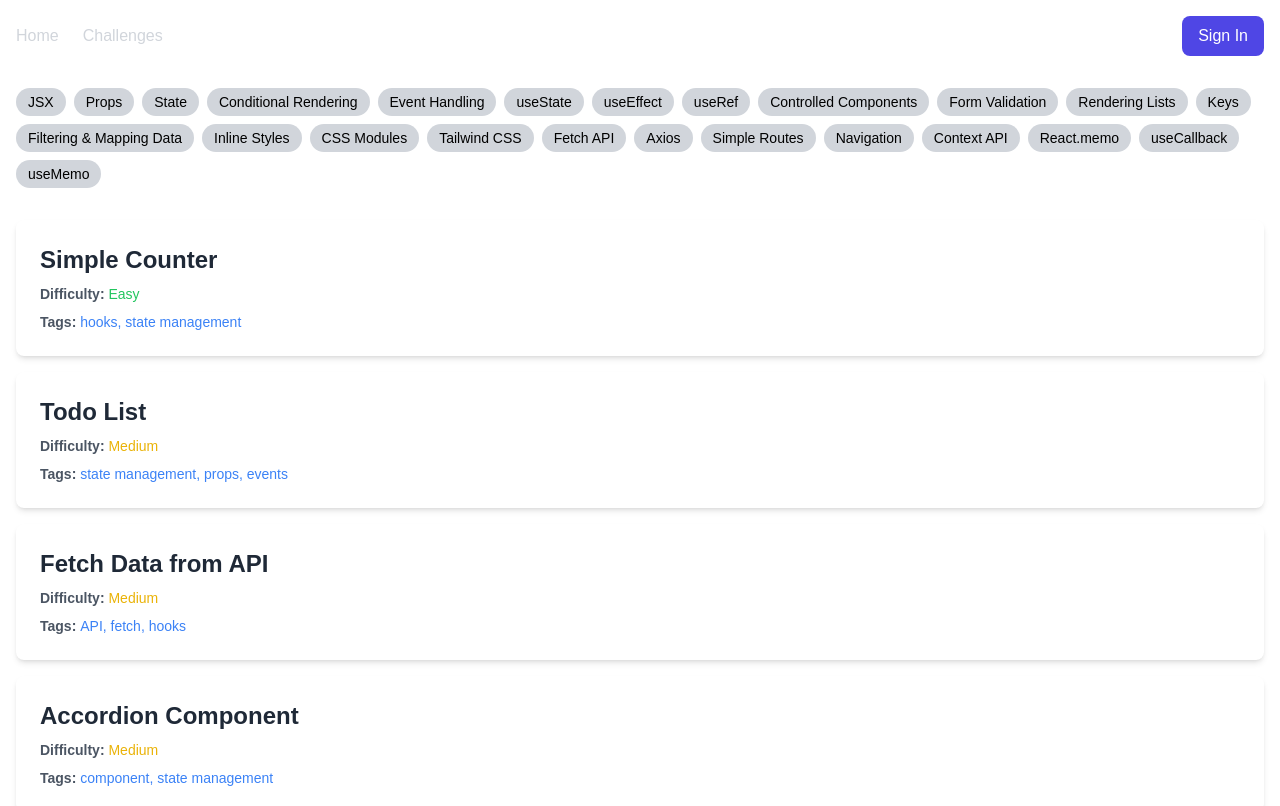
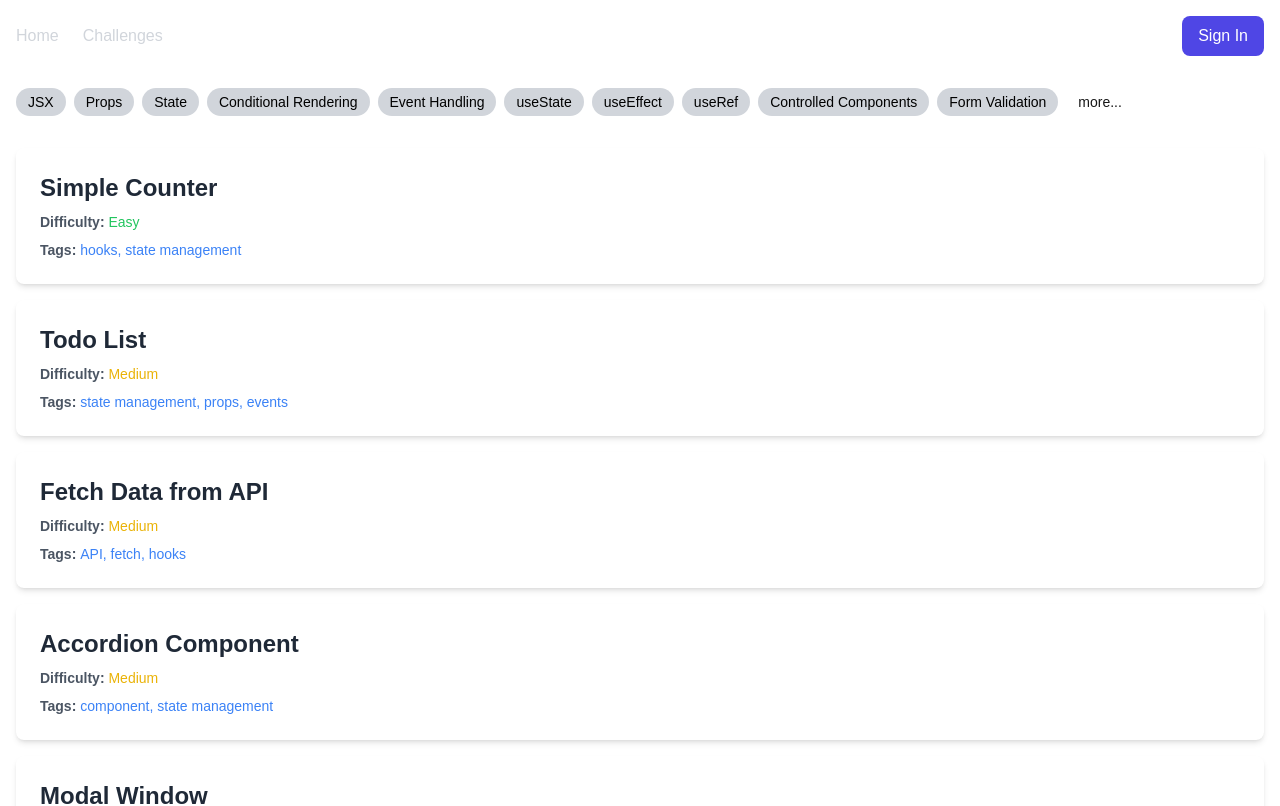
Before and after one commit to matthewdjw/ReactChallenges, a Next.js app: page /challenges in a window 1280 px wide. Shown: the top 806 px of the page. Built offline with nearby package versions, Linux system fonts and the light colour scheme.

Commit message:
Functional filter
- Moved state to the parent component
- Made filter functional

```diff
--- a/components/challenges/ChallengeFilter.tsx
+++ b/components/challenges/ChallengeFilter.tsx
@@ -8,15 +8,20 @@ interface Tag {
 
 interface ChallengeFilterProps {
   tags: Tag[];
+  selectedTag: string | undefined;
+  setSelectedTag: React.Dispatch<React.SetStateAction<string | undefined>>;
 }
 
-const ChallengeFilter: React.FC<ChallengeFilterProps> = ({ tags }) => {
-  const [selectedTag, setSelectedTag] = useState<string>();
-
+const ChallengeFilter: React.FC<ChallengeFilterProps> = ({
+  tags,
+  selectedTag,
+  setSelectedTag,
+}) => {
+  const [expanded, setExpanded] = useState(false);
   return (
     <div>
       <div className="p-4 flex flex-wrap gap-2">
-        {tags.map((tag) => (
+        {tags.slice(0, !expanded ? 10 : tags.length).map((tag) => (
           <button
             key={tag.slug}
             className={`px-3 py-1 rounded-full text-sm ${
@@ -29,6 +34,12 @@ const ChallengeFilter: React.FC<ChallengeFilterProps> = ({ tags }) => {
             {tag.text}
           </button>
         ))}
+        <button
+          className="px-3 rounded-full py-1 bg-white text-sm"
+          onClick={() => setExpanded((prev) => !prev)}
+        >
+          {!expanded ? "more..." : "...less"}
+        </button>
       </div>
     </div>
   );
--- a/pages/challenges.tsx
+++ b/pages/challenges.tsx
@@ -5,6 +5,7 @@ import path from "path";
 import { GetServerSideProps } from "next";
 import Link from "next/link";
 import ChallengeFilter from "@/components/challenges/ChallengeFilter";
+import React, { useState } from "react";
 
 interface Challenge {
   slug: string;
@@ -27,11 +28,20 @@ interface ChallengesPageProps {
 }
 
 const Challenges: React.FC<ChallengesPageProps> = ({ challenges, tags }) => {
+  const [selectedTag, setSelectedTag] = useState<string>();
   return (
     <div>
       <Navbar />
-      <ChallengeFilter tags={tags} />
-      {challenges.map((challenge) => (
+      <ChallengeFilter
+        tags={tags}
+        selectedTag={selectedTag}
+        setSelectedTag={setSelectedTag}
+      />
+      {challenges
+        .filter((challenge) =>
+          selectedTag ? challenge.tags.includes(selectedTag) : true
+        )
+        .map((challenge) => (
           <div key={challenge.title}>
             <Link href={`challenges/${challenge.slug}`}>
               <ChallengeCard challenge={challenge} />
```
Lines whose indentation alone changed are shown as unchanged.
